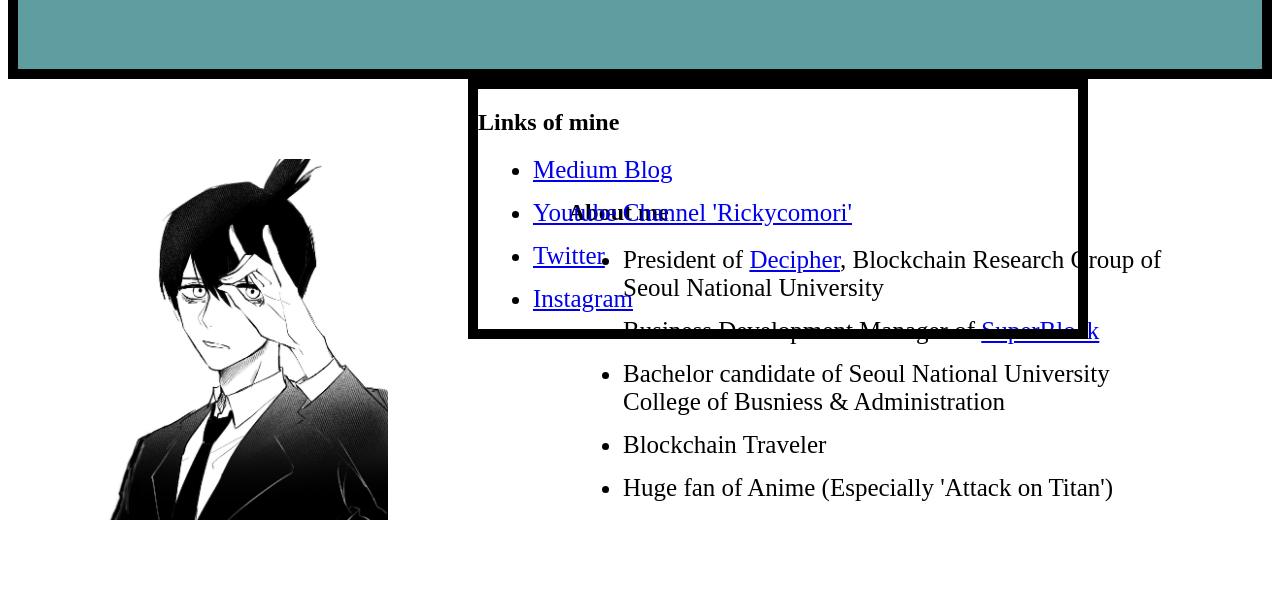
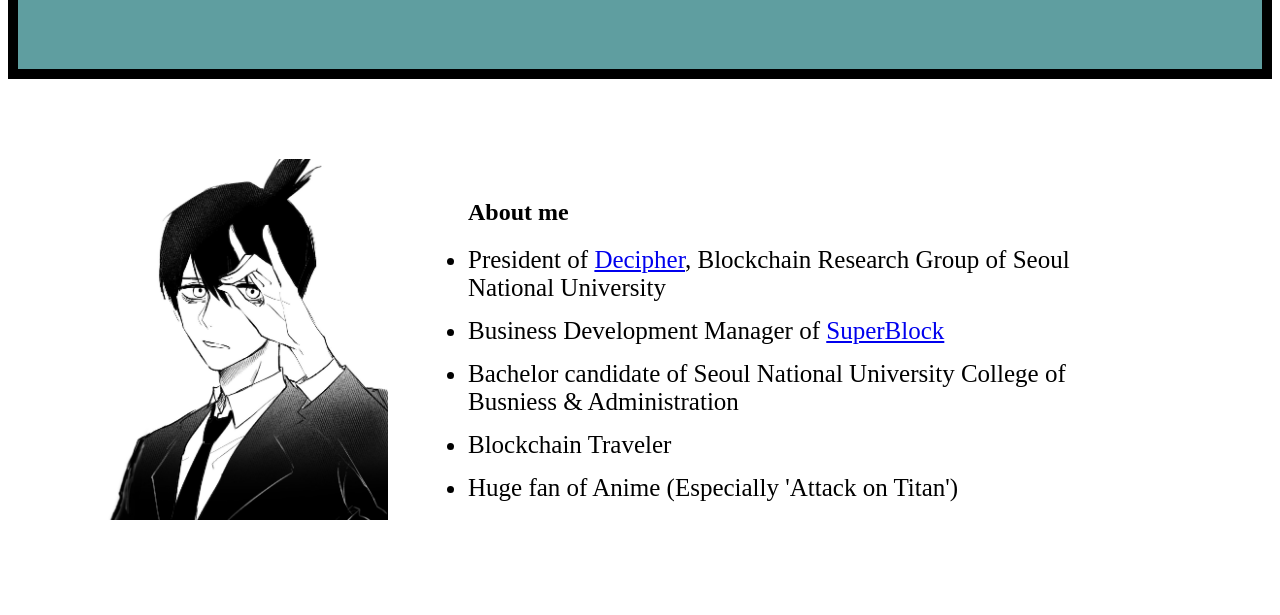
Before and after one commit to everytreeisblue/JeonWick.github.io, a plain HTML site: page index.html in a window 1280 px wide. Shown: the part 129-744 px from the top of the page. Drawn offline with Linux system fonts and the light colour scheme.

Commit message:
Update index.css

```diff
--- a/css/index.css
+++ b/css/index.css
@@ -17,8 +17,8 @@
 
 #description{
     padding: 100px 100px;
-    display: inline-block;
-    position: absolute;
+    display: block;
+    position: relative;
 }
 
 #links{
```
